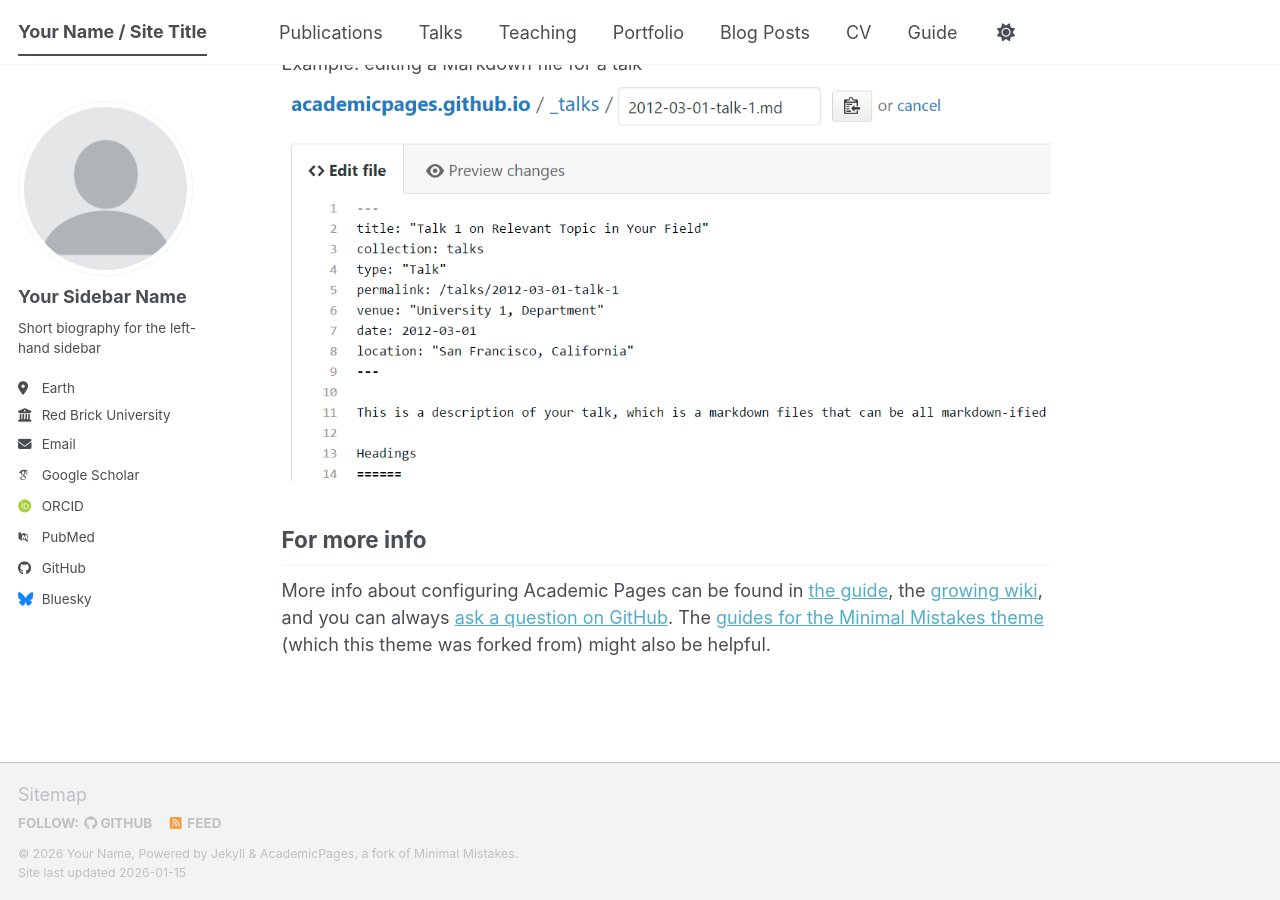
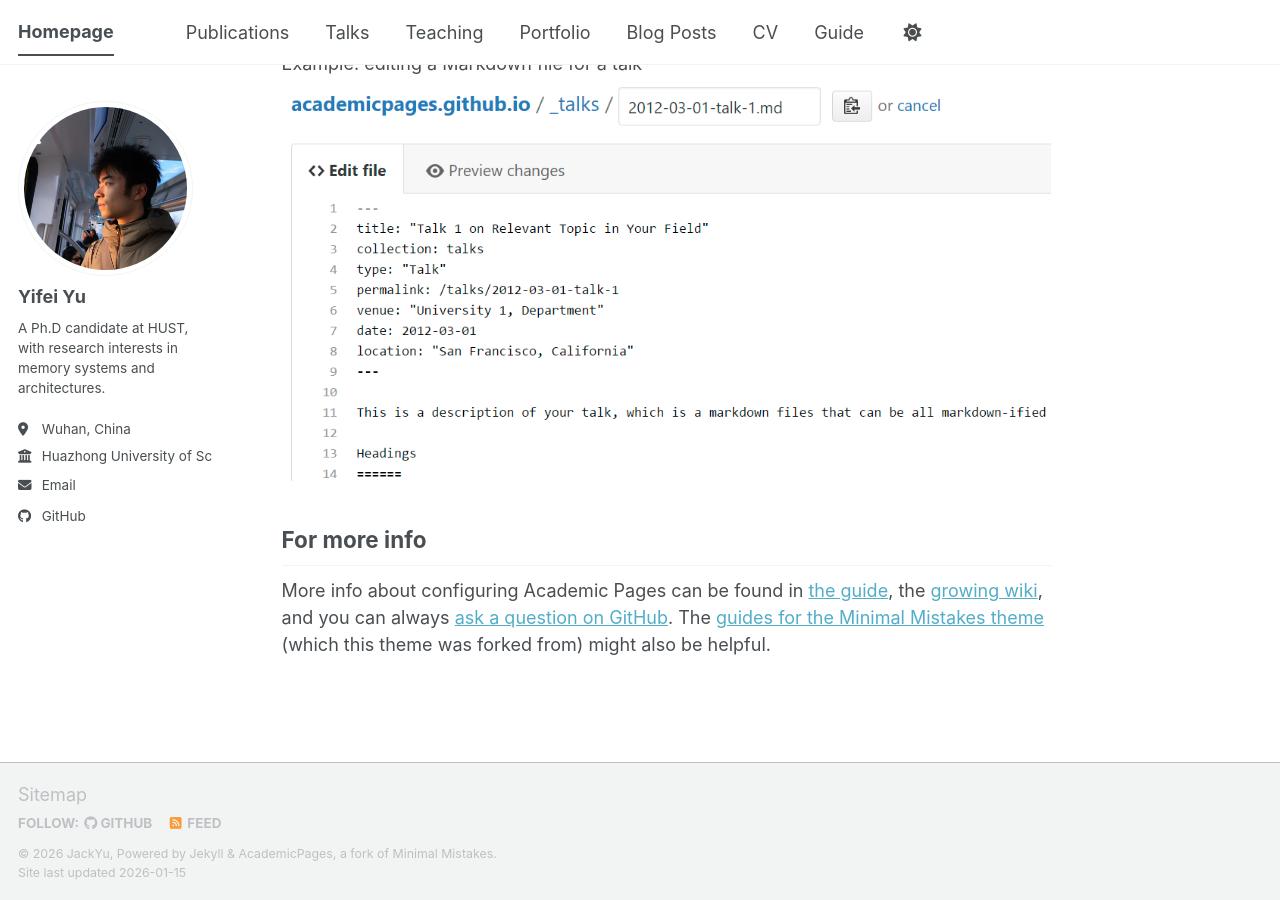
Before and after one commit to jackyu24/jackyu24.github.io, a Jekyll site: the page built from _pages/about.md, in a window 1280 px wide and 900 px high, scrolled down 2720 px. Built offline with Jekyll 4.4.1, drawn with Linux system fonts in a browser that asks for light colours; some web fonts are replaced; a script bundle is joined from its source files by our own code; library files that are not in the unit come from our copies.

Commit message:
update my profile in _config.yml

```diff
--- a/_config.yml
+++ b/_config.yml
@@ -9,14 +9,14 @@
 # Basic Site Settings
 locale                   : "en-US"
 site_theme               : "default" # The available themes options are "default", "air", "sunrise", "mint", "dirt" and "contrast"
-title                    : "Your Name / Site Title"
+title                    : "Homepage"
 title_separator          : "-"
-name                     : &name "Your Name"
-description              : &description "Your Name's academic portfolio"   # Update this with a general description of your site, this is the default if not overridden by a page
-url                      : https://academicpages.github.io # The base hostname & protocol for your site e.g. "https://[your GitHub username].github.io",
+name                     : &name "JackYu"
+description              : &description "JackYu's academic portfolio"   # Update this with a general description of your site, this is the default if not overridden by a page
+url                      : https://jackyu24.github.io # The base hostname & protocol for your site e.g. "https://[your GitHub username].github.io",
                                                            # or if you already have some other page hosted on Github then use "https://[your GitHub username].github.io/[Your Repo Name]"
 baseurl                  : "" # the subpath of your site, e.g. "/blog"
-repository               : "academicpages/academicpages.github.io"
+repository               : "jackyu24/jackyu24.github.io"
 
 # Site Author - The following control what appear as part of the author content on the side bar.
 #               If a field is blank the icon and link will not appear, otherwise it will be shown.
@@ -24,24 +24,24 @@ repository               : "academicpages/academicpages.github.io"
 author:
   # Biographic information
   avatar           : "profile.png"
-  name             : "Your Sidebar Name"
+  name             : "Yifei Yu"
   pronouns         : # example: "she/her"
-  bio              : "Short biography for the left-hand sidebar"
-  location         : "Earth"
-  employer         : "Red Brick University"
+  bio              : "A Ph.D candidate at HUST, with research interests in memory systems and architectures."
+  location         : "Wuhan, China"
+  employer         : "Huazhong University of Science and Technology"
   uri              : # URL
-  email            : "none@example.org"
+  email            : "JackYuCN0224@gmail.com"
 
   # Academic websites
   academia         : # URL
   arxiv            : # URL - Update with the correct link to your profile
-  googlescholar    : "https://scholar.google.com/citations?user=PS_CX0AAAAAJ"
+  googlescholar    : # URL
   inspire-hep      : # URL
   impactstory      : # URL
-  orcid            : "https://orcid.org/yourorcidurl"
+  orcid            : # URL
   semantic         : # URL
   ssrn             : # URL
-  pubmed           : "https://www.ncbi.nlm.nih.gov/pubmed/?term=john+snow"
+  pubmed           : # URL
   researchgate     : # URL
   scopus           : # URL
   zotero           : # URL
@@ -51,13 +51,13 @@ author:
   bitbucket        : # Username - Update with your username on the site
   codepen          : # Username
   dribbble         : # Username
-  github           : "academicpages"
+  github           : "jackyu24"
   kaggle           : # Username
   stackoverflow    : # User number or user number and name (i.e., use "1" or "1/jeff-atwood")
 
   # Social media
   artstation       : # Username
-  bluesky          : "bsky.app" # Replace this with you Bluesky username
+  bluesky          : # Replace this with you Bluesky username
   facebook         : # Username
   flickr           : # Username
   foursquare       : # Username
```
Also changed, not shown: images/profile.png.
